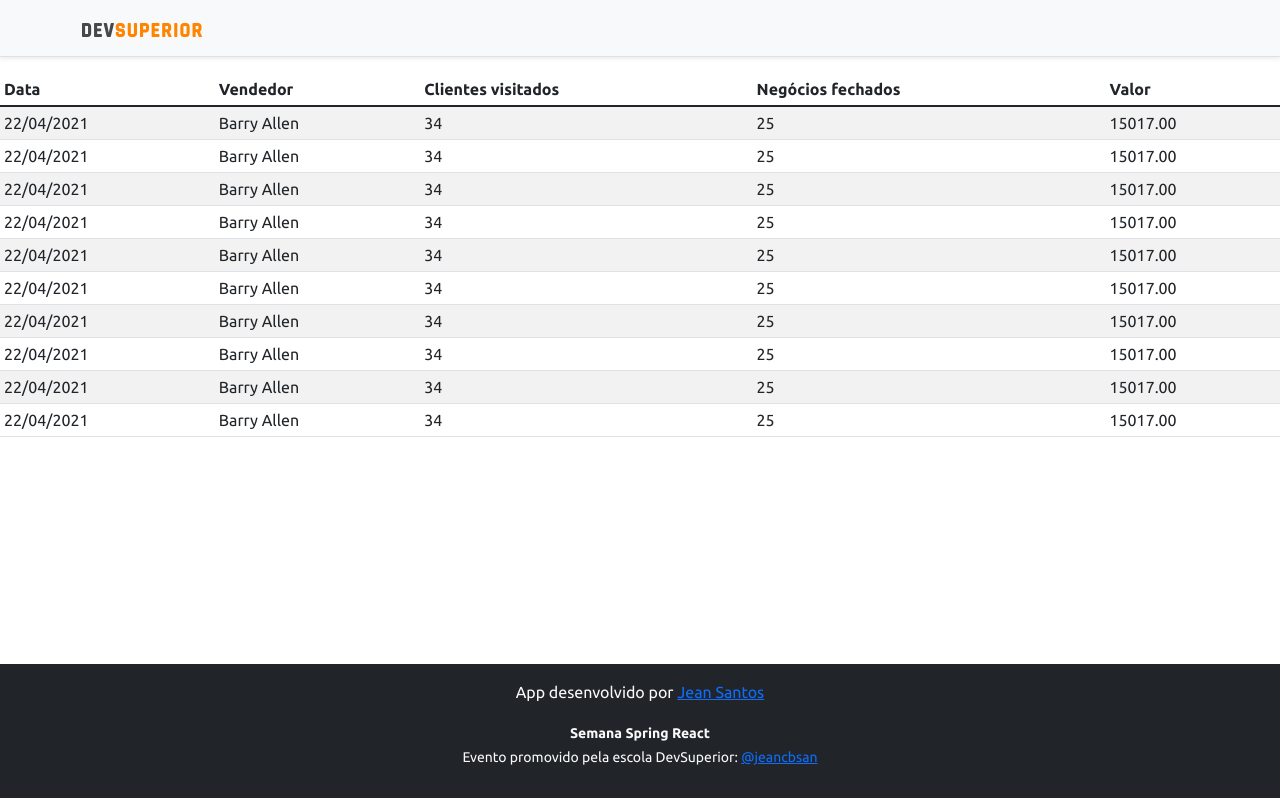
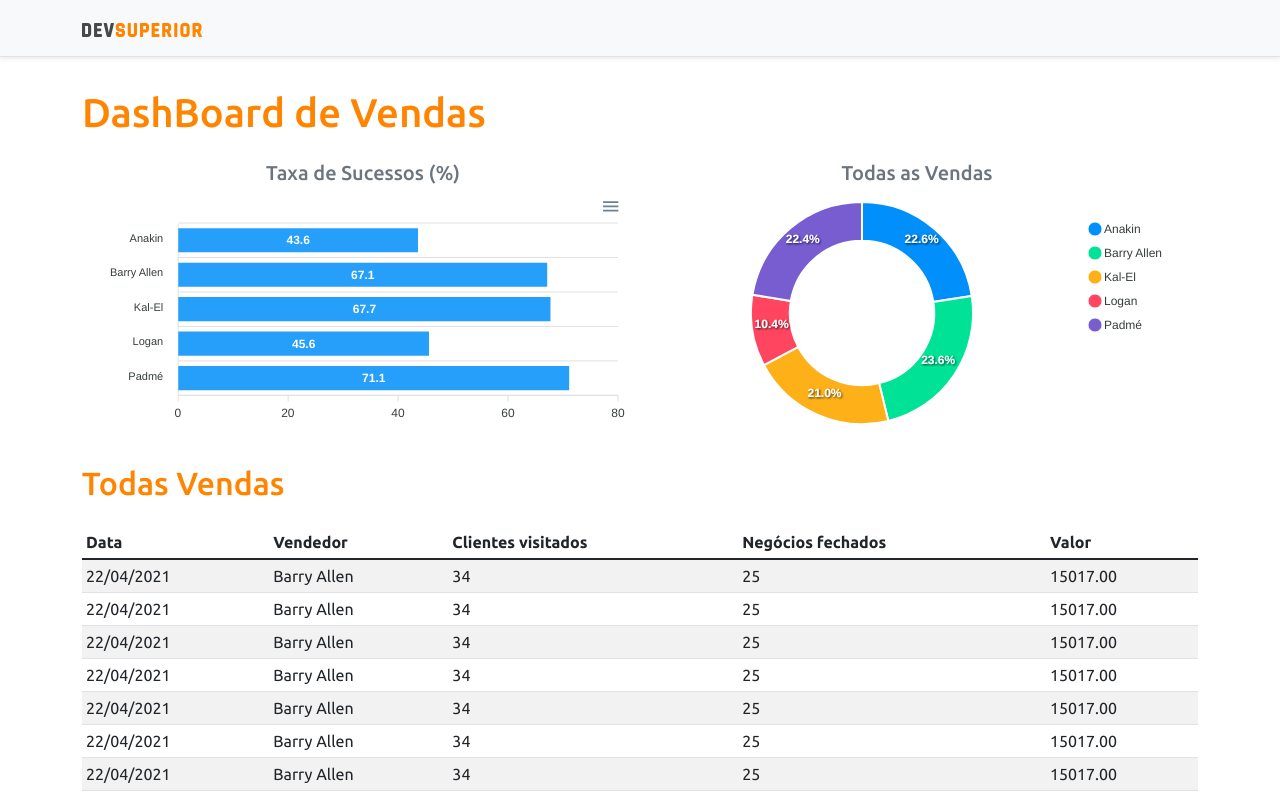
Before and after one commit to Dev-JeanSantos/projeto-sds4, a React (Create React App) app in the folder frontend/: page / in a window 1280 px wide. Shown: the top 798 px of the page. Built offline with nearby package versions, Linux system fonts and the light colour scheme.

Commit message:
Static charts

```diff
--- a/frontend/package.json
+++ b/frontend/package.json
@@ -12,8 +12,10 @@
     "@types/node": "^12.0.0",
     "@types/react": "^17.0.0",
     "@types/react-dom": "^17.0.0",
+    "apexcharts": "^3.28.1",
     "bootstrap": "^5.1.0",
     "react": "^17.0.2",
+    "react-apexcharts": "^1.3.9",
     "react-dom": "^17.0.2",
     "react-scripts": "4.0.3",
     "typescript": "^4.1.2",
--- a/frontend/src/App.tsx
+++ b/frontend/src/App.tsx
@@ -1,13 +1,33 @@
 import DataTable from "components/DataTable";
 import Footer from "components/Footer";
 import NavBar from "components/NavBar";
+import BarChar from "components/BarChar";
+import DonutChar from "components/DonutChar";
+
 
 function App() {
   return (
     <>
-    <NavBar />
-    <DataTable />
-    <Footer />
+      <NavBar />
+      <div className="container">
+        <h1 className="text-primary py-3">DashBoard de Vendas</h1>
+        <div className="row px-3">
+          <div className="col-sm-6">
+            <h5 className= "text-center text-secondary">Taxa de Sucessos (%) </h5>
+            <BarChar />
+          </div>
+          <div className="col-sm-6">
+            <h5 className= "text-center text-secondary">Todas as Vendas</h5>
+            <DonutChar />
+          </div>
+        </div>
+        <div className= "py-3">
+          <h2 className="text-primary">Todas Vendas</h2>
+
+        </div>
+        <DataTable />
+      </div>
+      <Footer />
     </>
   );
 }
--- /dev/null
+++ b/frontend/src/components/BarChar/index.tsx
@@ -0,0 +1,33 @@
+import Chart from "react-apexcharts";
+const Barchar = () => {
+
+    const options = {
+        plotOptions: {
+            bar: {
+                horizontal: true,
+            }
+        },
+    };
+
+    const mockData = {
+        labels: {
+            categories: ['Anakin', 'Barry Allen', 'Kal-El', 'Logan', 'Padmé']
+        },
+        series: [
+            {
+                name: "% Sucesso",
+                data: [43.6, 67.1, 67.7, 45.6, 71.1]
+            }
+        ]
+    };
+    return (
+        <Chart
+            options = {{...options, xaxis: mockData.labels}}
+            series = {mockData.series}
+            type = "bar"
+            height = "240"
+        />
+    );
+}
+
+export default Barchar;
--- /dev/null
+++ b/frontend/src/components/DonutChar/index.tsx
@@ -0,0 +1,24 @@
+import Chart from "react-apexcharts";
+const DonutChar = () => {
+
+    const mockData = {
+        series: [477138, 499928, 444867, 220426, 473088],
+        labels: ['Anakin', 'Barry Allen', 'Kal-El', 'Logan', 'Padmé']
+    }
+
+    const options = {
+        legend: {
+            show: true
+        }
+    }
+    return (
+        <Chart
+            options = {{...options, labels: mockData.labels}}
+            series = {mockData.series}
+            type = "donut"
+            height = "240"
+        />
+    );
+}
+
+export default DonutChar;
```
Also changed, not shown: 1 other file (tests, documents, lock files or other folders).
